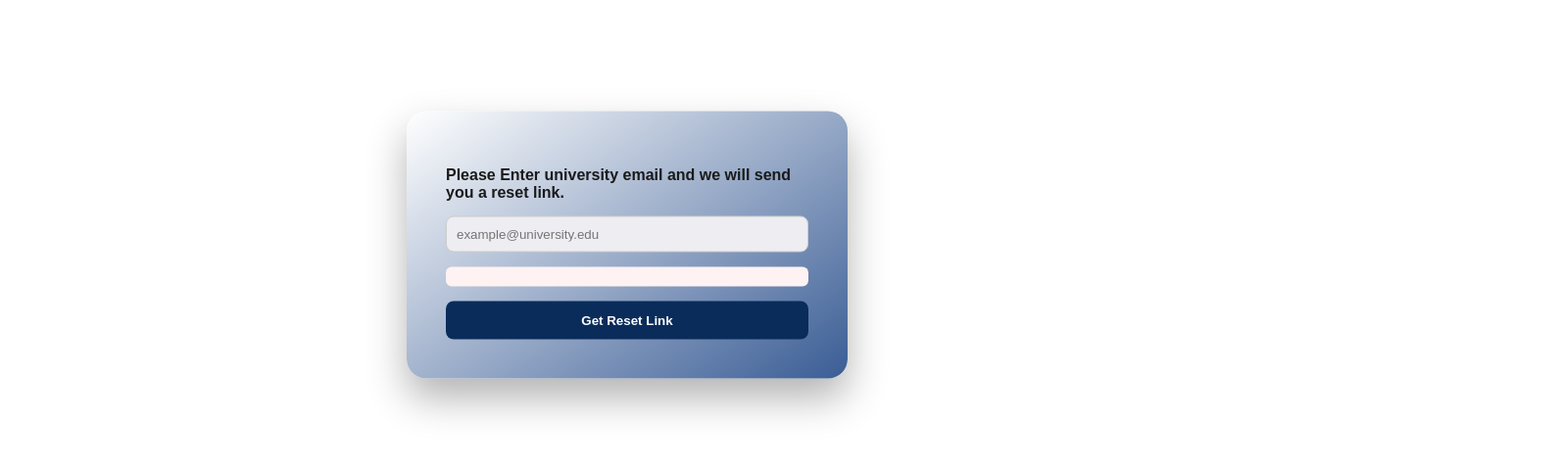
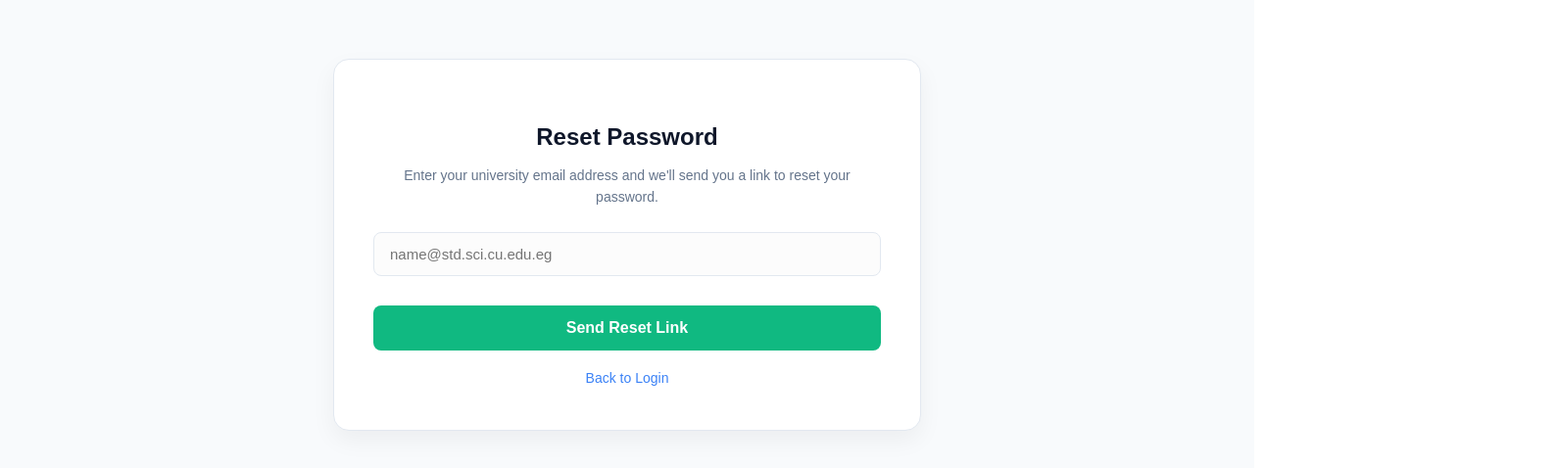
Before and after one commit to Doha2127277/CampusMarket, a React (Vite) app in the folder frontend/: page /forget-password in a window 1280 px wide. Shown: the part 150-628 px from the top of the page at 98% size, 1590 px wide, since content can reach past the window. Built offline with nearby package versions, Linux system fonts and the light colour scheme.

Commit message:
edit forget pass

```diff
--- a/frontend/src/App.jsx
+++ b/frontend/src/App.jsx
@@ -9,7 +9,6 @@ import AllRequests from './Admin/AllRequests.jsx';
 
 function App() {
   const role = "Admin";
-
   return (
     <Router>
       <Routes>
--- /dev/null
+++ b/frontend/src/pages/forgetPass/ForgetPassword.css
@@ -0,0 +1,111 @@
+.forget-page {
+    display: flex;
+    justify-content: center;
+    align-items: center;
+    min-height: 100vh;
+    background-color: #f8fafc;
+    padding: 20px;
+}
+
+.forget-card {
+    background: #ffffff;
+    width: 600px;
+    max-width: 900px;
+    padding: 45px 40px;
+    border-radius: 16px;
+    box-shadow: 0 10px 25px rgba(0, 0, 0, 0.05);
+    border: 1px solid #e2e8f0;
+}
+
+.forget-card h2 {
+    color: #0f172a;
+    font-size: 24px;
+    font-weight: 800;
+    margin-bottom: 12px;
+    text-align: center;
+}
+
+.forget-card p {
+    color: #64748b;
+    text-align: center;
+    font-size: 14px;
+    line-height: 1.6;
+    margin-bottom: 25px;
+}
+
+.input-group {
+    margin-bottom: 15px;
+}
+
+.forget-card input {
+    width: 100%;
+    padding: 13px 16px;
+    border: 1.5px solid #e2e8f0;
+    border-radius: 8px;
+    font-size: 15px;
+    transition: all 0.3s ease;
+    outline: none;
+    background-color: #fcfcfc;
+    box-sizing: border-box;
+}
+
+.forget-card input:focus {
+    border-color: #3b82f6;
+    background-color: #ffffff;
+    box-shadow: 0 0 0 4px rgba(59, 130, 246, 0.1);
+}
+
+.action-btn {
+    width: 100%;
+    padding: 14px;
+        background-color: #10b981;
+    color: white;
+    border: none;
+    border-radius: 8px;
+    font-size: 16px;
+    font-weight: 700;
+    cursor: pointer;
+    transition: all 0.3s ease;
+    margin-top: 15px;
+}
+
+.action-btn:hover {
+    background-color: #2563eb;
+    transform: translateY(-1px);
+    box-shadow: 0 4px 12px rgba(59, 130, 246, 0.2);
+}
+
+.back-link {
+    display: block;
+    text-align: center;
+    margin-top: 20px;
+    font-size: 14px;
+    color: #3b82f6;
+    text-decoration: none;
+    transition: color 0.2s;
+}
+
+.back-link:hover {
+    color: #2563eb;
+    text-decoration: underline;
+}
+
+.error-text {
+    background-color: #fef2f2;
+    color: #ef4444;
+    padding: 10px;
+    border-radius: 6px;
+    font-size: 13px;
+    text-align: center;
+    margin-top: 10px;
+}
+
+.success-text {
+    background-color: #f0fdf4;
+    color: #10b981;
+    padding: 12px;
+    border-radius: 6px;
+    font-size: 14px;
+    text-align: center;
+    font-weight: 600;
+}
--- a/frontend/src/pages/forgetPass/ForgetPassword.jsx
+++ b/frontend/src/pages/forgetPass/ForgetPassword.jsx
@@ -1,9 +1,9 @@
 import { useState } from "react";
-import "./projectSoft.css";
 import { sendPasswordResetEmail } from "firebase/auth";
 import { auth, db } from "../../firebase.js";
-import bgImage from "./image copy 2.png";
-import {  collection, query, where, getDocs } from "firebase/firestore";
+import { collection, query, where, getDocs } from "firebase/firestore";
+import { Link } from "react-router-dom";
+import "./ForgetPassword.css";
 
 export default function ForgetPassword() {
   const [step, setStep] = useState(1);
@@ -14,7 +14,6 @@ export default function ForgetPassword() {
   const handleSendCode = async () => {
     setEmailError("");
     setSuccessMsg("");
-
     const trimmedEmail = email.trim().toLowerCase();
 
     if (!trimmedEmail) {
@@ -22,27 +21,8 @@ export default function ForgetPassword() {
       return;
     }
 
-    if (!trimmedEmail.includes("@")) {
-      setEmailError("Invalid email format");
-      return;
-    }
-
-    const parts = trimmedEmail.split("@");
-    if (parts.length !== 2) {
-      setEmailError("Invalid email format");
-      return;
-    }
-
-    const domain = parts[1];
-    const blocked = ["gmail.com", "yahoo.com", "hotmail.com", "outlook.com"];
-
-    if (blocked.includes(domain)) {
-      setEmailError("Public emails are not allowed");
-      return;
-    }
-
-    if (!(domain.endsWith(".edu") || domain.endsWith(".edu.eg"))) {
-      setEmailError("Use university email (.edu)");
+    if (!(trimmedEmail.endsWith(".edu") || trimmedEmail.endsWith(".edu.eg"))) {
+      setEmailError("Please use your university email (.edu.eg)");
       return;
     }
 
@@ -55,41 +35,57 @@ export default function ForgetPassword() {
         setEmailError("No account found with this email");
         return;
       }
-      const userDoc = querySnapshot.docs[0];
-      console.log("User data:", userDoc.data());
 
       await sendPasswordResetEmail(auth, trimmedEmail);
-      setSuccessMsg("Reset link sent to your email ");
+      setSuccessMsg("A reset link has been sent to your university email.");
       setStep(2);
-    } catch (error) {
-      setEmailError(error.message);
+    } catch {
+      setEmailError("Something went wrong. Please try again later.");
     }
   };
 
   return (
-    <div>
-      <img src={bgImage} alt="" />
-      <div className="forgetPass">
+    <div className="forget-page">
+      <div className="forget-card">
+        <h2>Reset Password</h2>
+
         {step === 1 && (
           <>
             <p>
-              <b>Please Enter university email and we will send you a reset link.</b>
+              Enter your university email address and we'll send you a link to reset your password.
             </p>
-            <input
-              type="email"
-              placeholder="example@university.edu"
-              value={email}
-              onChange={(e) => setEmail(e.target.value)}
-            />
-            <p className="error">{emailError}</p>
-            <button onClick={handleSendCode}>Get Reset Link</button>
+
+            <div className="input-group">
+              <input
+                type="email"
+                placeholder="name@std.sci.cu.edu.eg"
+                value={email}
+                onChange={(e) => setEmail(e.target.value)}
+                required
+              />
+            </div>
+
+            {emailError && <div className="error-text">{emailError}</div>}
+
+            <button onClick={handleSendCode} className="action-btn">
+              Send Reset Link
+            </button>
+
+            <Link to="/login" className="back-link">
+              Back to Login
+            </Link>
           </>
         )}
 
         {step === 2 && (
           <>
-            <p className="success">{successMsg}</p>
-            <a href="/">Back to Login</a>
+            <div className="success-text">{successMsg}</div>
+            <p style={{ marginTop: '20px' }}>
+              Please check your inbox and follow the instructions to recover your account.
+            </p>
+            <Link to="/login" className="back-link">
+              Return to Login Page
+            </Link>
           </>
         )}
       </div>
```
